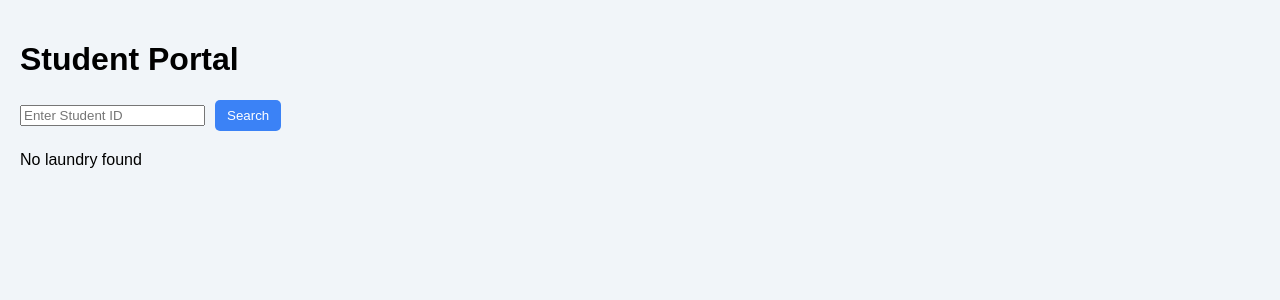
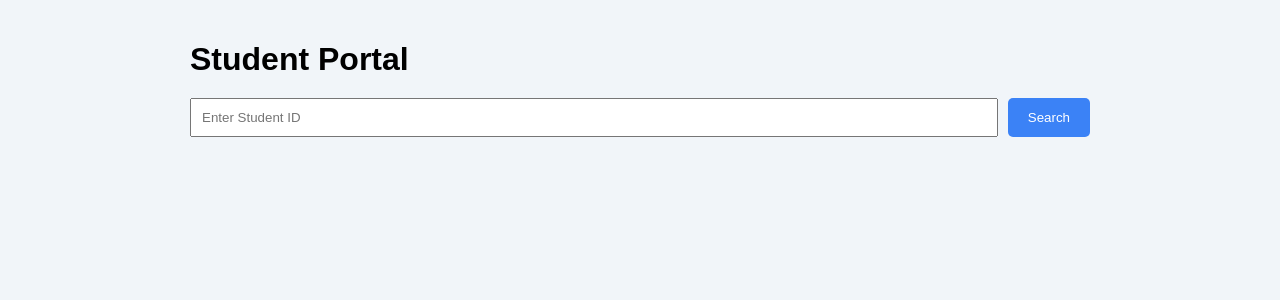
Before and after one commit to meetgupta996/vastra-saarthi, a React (Vite) app in the folder laundry-system/: page /student in a window 1280 px wide. Shown: the top 300 px of the page. Built offline with nearby package versions, Linux system fonts and the light colour scheme.

Commit message:
Improved student portal UI

```diff
--- a/laundry-system/src/pages/StudentPortal.jsx
+++ b/laundry-system/src/pages/StudentPortal.jsx
@@ -6,54 +6,107 @@ export default function StudentPortal() {
 
   const [studentId, setStudentId] = useState("");
   const [result, setResult] = useState([]);
+  const [message, setMessage] = useState("");
 
   const handleSearch = () => {
     const formattedId = studentId.trim().toUpperCase();
 
+    // empty input check
+    if (!formattedId) {
+      setMessage("Please enter Student ID");
+      setResult([]);
+      return;
+    }
+
     const filtered = entries.filter((e) => e.studentId === formattedId);
+
+    // no result message
+    if (filtered.length === 0) {
+      setMessage("No laundry found");
+    } else {
+      setMessage("");
+    }
 
     setResult(filtered);
   };
 
   return (
-    <div style={{ padding: "20px" }}>
-      <h1>Student Portal</h1>
+    <div
+      style={{
+        padding: "20px",
+        maxWidth: "900px",
+        margin: "0 auto",
+      }}
+    >
+      <h1 style={{ marginBottom: "20px" }}>Student Portal</h1>
 
       {/* SEARCH SECTION */}
+      <div
+        style={{
+          display: "flex",
+          gap: "10px",
+          flexWrap: "wrap",
+        }}
+      >
         <input
           type="text"
           placeholder="Enter Student ID"
           value={studentId}
           onChange={(e) => setStudentId(e.target.value)}
+          style={{
+            padding: "10px",
+            flex: "1",
+            minWidth: "250px",
+          }}
         />
 
-      <button onClick={handleSearch} style={{ marginLeft: "10px" }}>
+        <button
+          onClick={handleSearch}
+          style={{
+            padding: "10px 20px",
+            cursor: "pointer",
+          }}
+        >
           Search
         </button>
+      </div>
+
+      {/* MESSAGE */}
+      {message && (
+        <p
+          style={{
+            marginTop: "15px",
+            color: "red",
+            fontWeight: "bold",
+          }}
+        >
+          {message}
+        </p>
+      )}
 
       {/* RESULT SECTION */}
-      <div style={{ marginTop: "20px" }}>
-        {result.length === 0 ? (
-          <p>No laundry found</p>
-        ) : (
-          result.map((e) => (
+      <div style={{ marginTop: "25px" }}>
+        {result.map((e) => (
           <div
             key={e.id}
             style={{
               border: "1px solid #ccc",
-                padding: "15px",
-                marginBottom: "15px",
-                borderRadius: "10px",
+              padding: "20px",
+              marginBottom: "20px",
+              borderRadius: "12px",
+              boxShadow: "0 2px 8px rgba(0,0,0,0.1)",
             }}
           >
             <p>
               <strong>ID:</strong> {e.studentId}
             </p>
+
             <p>
               <strong>Clothes:</strong> {e.clothCount}
             </p>
+
             <p>
-                <strong>Notes:</strong> {e.notes}
+              <strong>Notes:</strong> {e.notes || "No notes"}
             </p>
 
             {/* STATUS TIMELINE */}
@@ -61,20 +114,22 @@ export default function StudentPortal() {
               style={{
                 display: "flex",
                 gap: "30px",
-                  marginTop: "15px",
-                  alignItems: "center",
+                marginTop: "20px",
+                flexWrap: "wrap",
               }}
             >
               {/* Submitted */}
               <div style={{ textAlign: "center" }}>
                 <div
                   style={{
-                      width: "20px",
-                      height: "20px",
+                    width: "22px",
+                    height: "22px",
                     borderRadius: "50%",
                     background: "green",
+                    margin: "0 auto",
                   }}
                 />
+
                 <p>Submitted</p>
               </div>
 
@@ -82,15 +137,17 @@ export default function StudentPortal() {
               <div style={{ textAlign: "center" }}>
                 <div
                   style={{
-                      width: "20px",
-                      height: "20px",
+                    width: "22px",
+                    height: "22px",
                     borderRadius: "50%",
                     background:
                       e.status === "ready" || e.status === "collected"
                         ? "green"
                         : "gray",
+                    margin: "0 auto",
                   }}
                 />
+
                 <p>Ready</p>
               </div>
 
@@ -98,23 +155,29 @@ export default function StudentPortal() {
               <div style={{ textAlign: "center" }}>
                 <div
                   style={{
-                      width: "20px",
-                      height: "20px",
+                    width: "22px",
+                    height: "22px",
                     borderRadius: "50%",
                     background: e.status === "collected" ? "green" : "gray",
+                    margin: "0 auto",
                   }}
                 />
+
                 <p>Collected</p>
               </div>
             </div>
 
-              {/* STATUS TEXT */}
-              <p style={{ marginTop: "10px" }}>
-                <strong>Current Status:</strong> {e.status}
+            {/* CURRENT STATUS */}
+            <p
+              style={{
+                marginTop: "20px",
+                fontWeight: "bold",
+              }}
+            >
+              Current Status: {e.status}
             </p>
           </div>
-          ))
-        )}
+        ))}
       </div>
     </div>
   );
```
Lines whose indentation alone changed are shown as unchanged.
